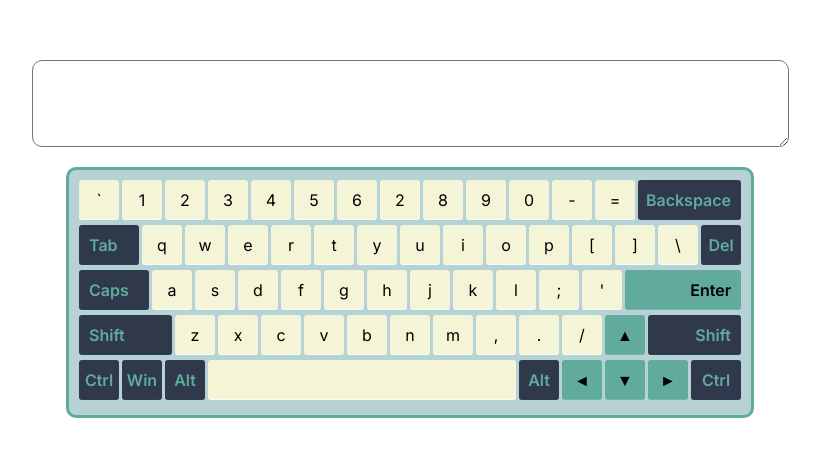
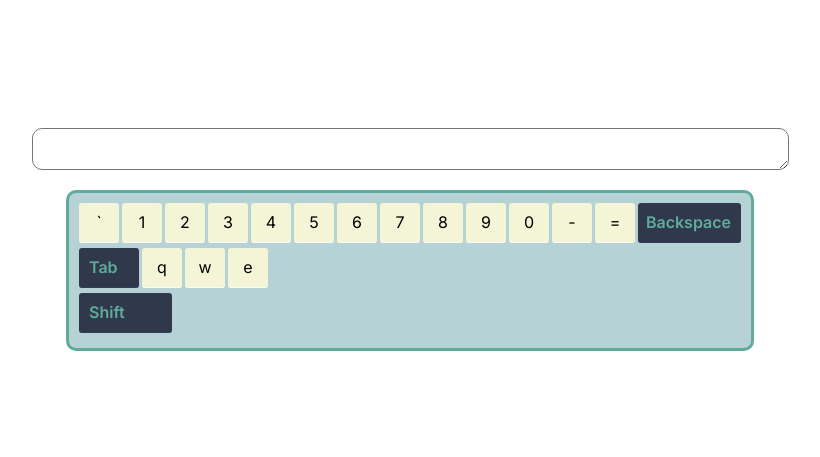
Before and after one commit to dniils/virtual-keyboard, a website with bundled scripts: page index.html in a window 1280 px wide. Shown: the part 161-618 px from the top of the page, without its empty margins (230-1050 px from the left). Built offline with nearby package versions, Linux system fonts and the light colour scheme.

Commit message:
feat: add keyboard rendering

```diff
--- a/index.html
+++ b/index.html
@@ -10,8 +10,8 @@
 </head>
 
 <body class="page">
-  <div class="keyboard-container">
-    <textarea class="keyboard-textarea" name="keyboard-text" id="txt" cols="90" rows="5"></textarea>
+  <!-- <div class="keyboard-container">
+    <textarea class="keyboard-textarea" name="keyboard-text" id="txt" cols="90" rows="2"></textarea>
     <div class="keyboard">
       <div class="keyboard__row">
         <div class="keyboard__key backtick">
@@ -737,8 +737,8 @@
         </div>
       </div>
     </div>
-  </div>
-  <script src="./index.js"></script>
+  </div> -->
+  <script src="./index.js" type="module"></script>
 </body>
 
 </html>
--- a/index.js
+++ b/index.js
@@ -1,4 +1,5 @@
-// const page = document.querySelector('.page');
-// page.addEventListener('keydown', (e) => {
-//   console.log(e.key)
-// })
+/* eslint linebreak-style: ["error", "windows"] */
+import { renderKeyboard } from './renderKeyboard.js';
+
+let currentState = 'en';
+renderKeyboard(currentState);
--- /dev/null
+++ b/keys.json
@@ -0,0 +1,124 @@
+{
+  "0": {
+    "backtick": {
+      "en": "`",
+      "en-shift": "~",
+      "ru": "ё",
+      "ru-shift": "Ё"
+    },
+    "digit-1": {
+      "en": "1",
+      "en-shift": "!",
+      "ru": "1",
+      "ru-shift": "!"
+    },
+    "digit-2": {
+      "en": "2",
+      "en-shift": "@",
+      "ru": "2",
+      "ru-shift": "\""
+    },
+    "digit-3": {
+      "en": "3",
+      "en-shift": "#",
+      "ru": "3",
+      "ru-shift": "№"
+    },
+    "digit-4": {
+      "en": "4",
+      "en-shift": "$",
+      "ru": "4",
+      "ru-shift": ";"
+    },
+    "digit-5": {
+      "en": "5",
+      "en-shift": "%",
+      "ru": "5",
+      "ru-shift": "%"
+    },
+    "digit-6": {
+      "en": "6",
+      "en-shift": "^",
+      "ru": "6",
+      "ru-shift": ":"
+    },
+    "digit-7": {
+      "en": "7",
+      "en-shift": "&",
+      "ru": "7",
+      "ru-shift": "?"
+    },
+    "digit-8": {
+      "en": "8",
+      "en-shift": "*",
+      "ru": "8",
+      "ru-shift": "*"
+    },
+    "digit-9": {
+      "en": "9",
+      "en-shift": "(",
+      "ru": "9",
+      "ru-shift": "("
+    },
+    "digit-0": {
+      "en": "0",
+      "en-shift": ")",
+      "ru": "0",
+      "ru-shift": ")"
+    },
+    "minus": {
+      "en": "-",
+      "en-shift": "_",
+      "ru": "-",
+      "ru-shift": "_"
+    },
+    "equal": {
+      "en": "=",
+      "en-shift": "+",
+      "ru": "=",
+      "ru-shift": "+"
+    },
+    "backspace": {
+      "en": "Backspace",
+      "en-shift": "Backspace",
+      "ru": "Backspace",
+      "ru-shift": "Backspace"
+    }
+  },
+  "1": {
+    "tab": {
+      "en": "Tab",
+      "en-shift": "Tab",
+      "ru": "Tab",
+      "ru-shift": "Tab"
+    },
+    "q": {
+      "en": "q",
+      "en-shift": "Q",
+      "ru": "й",
+      "ru-shift": "Й"
+    },
+    "w": {
+      "en": "w",
+      "en-shift": "W",
+      "ru": "ц",
+      "ru-shift": "Ц"
+    },
+    "e": {
+      "en": "e",
+      "en-shift": "E",
+      "ru": "у",
+      "ru-shift": "У"
+    }
+  },
+  "2": {},
+  "3": {
+    "shift-left": {
+      "en": "Shift",
+      "en-shift": "Shift",
+      "ru": "Shift",
+      "ru-shift": "Shift"
+    }
+  },
+  "4": {}
+}
--- /dev/null
+++ b/renderKeyboard.js
@@ -0,0 +1,74 @@
+/* eslint linebreak-style: ['error', 'windows'] */
+import * as keysJSON from './keys.json' assert { type: 'json' };
+
+function renderKeyboard(state) {
+  const keysData = keysJSON.default;
+
+  const body = document.querySelector('.page');
+  const keyboardContainer = document.createElement('div');
+  const textarea = document.createElement('textarea');
+  const keyboard = document.createElement('div');
+
+  function getKeysFromRow(num) {
+    return Object.keys(keysData[num]);
+  }
+
+  function createKeyboardRows() {
+    const arrOfKeyboardRows = [];
+    for (let i = 0; i < Object.keys(keysData).length; i++) {
+      if (getKeysFromRow(i).length > 0) {
+        arrOfKeyboardRows.push(getKeysFromRow(i));
+      }
+    }
+    return arrOfKeyboardRows;
+  }
+
+  function createKeyElement(keyName) {
+    for (let i = 0; i < Object.keys(keysData).length; i++) {
+      if (
+        Object.keys(keysData[Object.keys(keysData)[i]]).includes(`${keyName}`)
+      ) {
+        const keyboardKey = document.createElement('div');
+        keyboardKey.classList.add('keyboard__key');
+        keyboardKey.classList.add(`${keyName}`);
+        keyboardKey.innerText = `${keysData[i][`${keyName}`][state]}`;
+        return keyboardKey;
+      }
+    }
+  }
+
+  function createKeyboardRow(rowKeys) {
+    const keyboardRow = document.createElement('div');
+    keyboardRow.classList.add('keyboard__row');
+
+    for (let i = 0; i < rowKeys.length; i++) {
+      keyboardRow.append(createKeyElement(rowKeys[i]));
+    }
+
+    return keyboardRow;
+  }
+
+  function appendKeyboardRows() {
+    for (let i = 0; i < keyboardRows.length; i++) {
+      keyboard.append(createKeyboardRow(keyboardRows[i]));
+    }
+  }
+
+  const keyboardRows = createKeyboardRows();
+
+  textarea.classList.add('keyboard-textarea');
+  textarea.setAttribute('name', 'keyboard-text');
+  textarea.setAttribute('cols', '90');
+  textarea.setAttribute('rows', '2');
+
+  keyboardContainer.classList.add('keyboard-container');
+  keyboard.classList.add('keyboard');
+
+  keyboardContainer.append(textarea);
+  appendKeyboardRows();
+
+  keyboardContainer.append(keyboard);
+  body.append(keyboardContainer);
+}
+
+export { renderKeyboard };
--- /dev/null
+++ b/state.js
@@ -0,0 +1 @@
+/* eslint linebreak-style: ['error', 'windows'] */
```
Also changed, not shown: keyboard.json (deleted, +0 -8 lines), .eslintrc.json.
